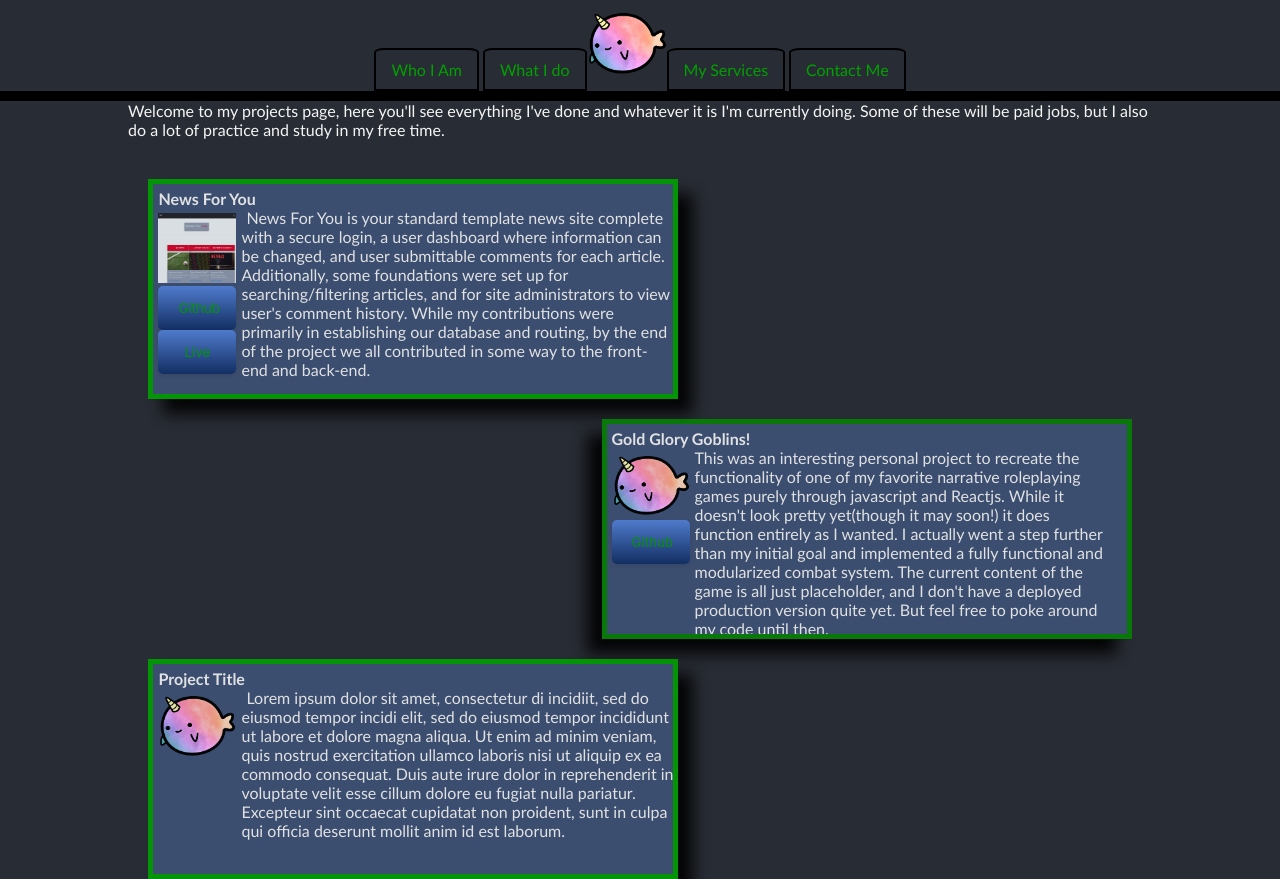
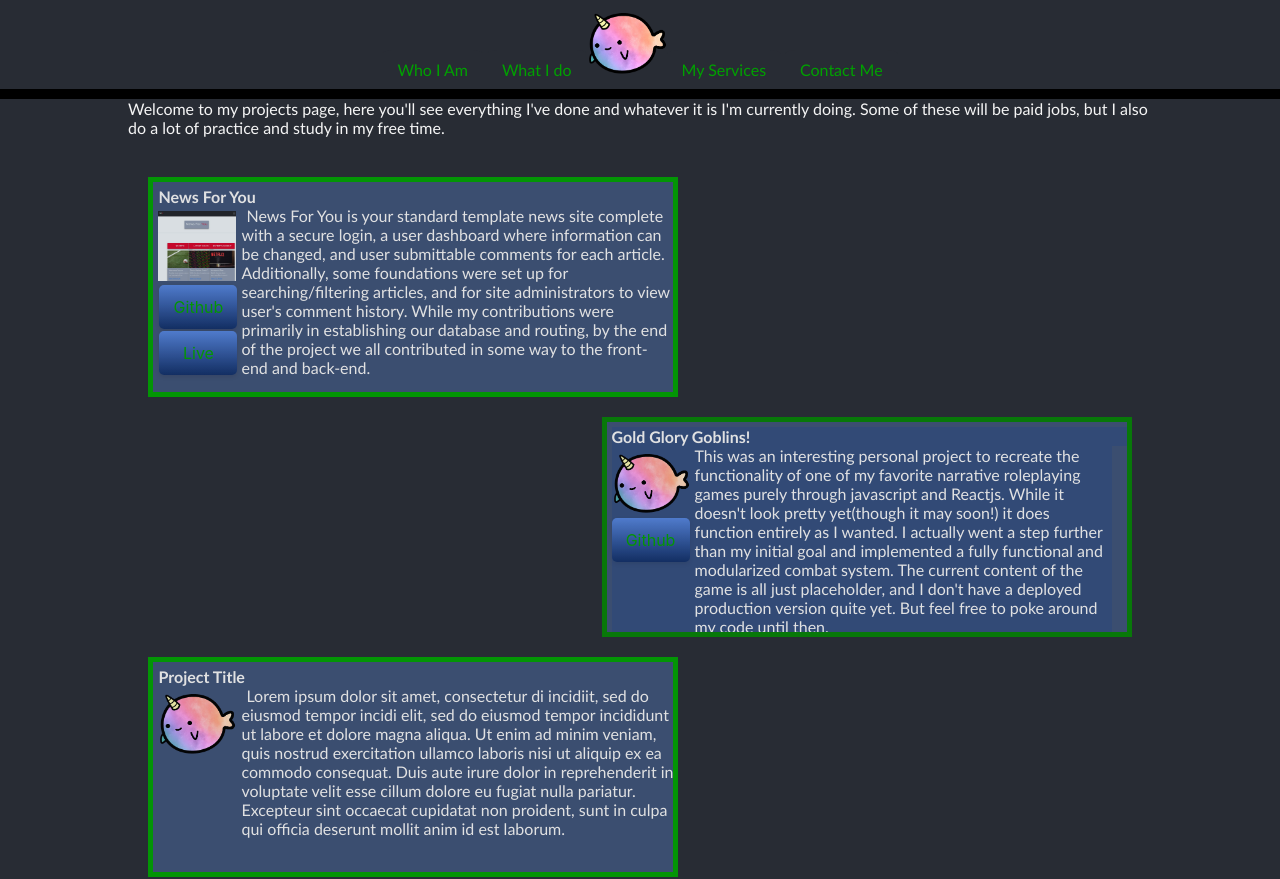
Before and after one commit to Ez-M/My-Portfolio, a React (Create React App) app: page / in a window 1280 px wide. Both pictures are taken after a click on the button "What I do". Built offline with nearby package versions, Linux system fonts and the light colour scheme.

Commit message:
buttons in project page now function as links but look like buttons

```diff
--- a/src/App.css
+++ b/src/App.css
@@ -99,14 +99,14 @@
   text-decoration: none;
   display: inline-block;
 
-  border: 2px black solid;
+  /* border: 1px black solid; */
   border-radius: 10% 10% 0% 0%;
   transition-duration: 0.4s;
 }
 
-.NavbarMain .btnpad {
-  /* margin-left: 10px; */
-}
+/* .NavbarMain .btnpad {
+  margin-left: 10px;
+} */
 
 
 .NavbarMain img:hover {
@@ -227,7 +227,7 @@
 
   background-color: rgb(62, 82, 119);
   overflow: hidden;
-  box-shadow: 15px 15px 15px black;
+  /* box-shadow: 15px 15px 15px black; */
   transition: 500ms;
   opacity: 90%;
 
@@ -250,9 +250,16 @@
 
 
 .ProjectsMain .card1:hover {
-  box-shadow: -20px 20px 10px black;
+  /* box-shadow: -20px 20px 10px black; */
   transition: 500ms;
   border-color: rgb(0, 161, 0);
+
+  box-shadow: rgba(0, 161, 0, 0.4) -5px 5px,
+  rgba(0, 161, 0, 0.3) -10px 10px,
+  rgba(0, 161, 0, 0.2) -15px 15px,
+  rgba(0, 161, 0, 0.1) -20px 20px,
+  rgba(0, 161, 0, 0.05) -25px 25px;
+
   opacity: 100%;
 
 }
@@ -269,7 +276,8 @@
   margin: 5px;
 }
 
-.ProjectsMain .imgHolder button {
+.ProjectsMain .imgHolder a{
+
 
   background-color: rgb(0, 161, 0);
   /*
@@ -286,7 +294,7 @@
   line-height: 44px;
   outline: 0;
   overflow: hidden;
-  padding: 0 20px;
+  /* padding: 0 20px; */
   pointer-events: auto;
   position: relative;
   text-align: center;
@@ -298,8 +306,12 @@
   width: 100%;
   z-index: 9;
   border: 0;
+
+  text-decoration: none;
+
+  width: 100%;
 }
-.ProjectsMain .imgHolder button:hover {
+.ProjectsMain .imgHolder a:hover {
   background: rgb(17, 47, 104);
 }
 
@@ -322,7 +334,7 @@
 }
 
 .ProjectsMain .card2 *{
-  background-color: rgb(62, 82, 119);
+  background-color: rgb(52, 78, 126);
 }
 
 
@@ -340,7 +352,7 @@
 
   background-color: rgb(62, 82, 119);
   overflow: hidden;
-  box-shadow: -15px 15px 15px black;
+  /* box-shadow: -15px 15px 15px black; */
   transition: 500ms;
   opacity: 90%;
 
@@ -350,7 +362,13 @@
 
 
 .ProjectsMain .card2:hover {
-  box-shadow: 20px 20px 10px black;
+  /* box-shadow: 20px 20px 10px black; */
+
+  box-shadow: rgba(0, 161, 0, 0.4) 5px 5px,
+  rgba(0, 161, 0, 0.3) 10px 10px,
+  rgba(0, 161, 0, 0.2) 15px 15px,
+  rgba(0, 161, 0, 0.1) 20px 20px,
+  rgba(0, 161, 0, 0.05) 25px 25px;
   transition: 500ms;
   border-color: rgb(0, 161, 0);
   opacity: 100%;
--- a/src/components/projects.js
+++ b/src/components/projects.js
@@ -19,8 +19,8 @@ function Projects() {
           <h4>News For You</h4>
           <div className="imgHolder">
           <img src={NFYThumb} alt="Project Thumbnail" />
-          <button href="https://github.com/Ez-M/Gold-Glory-Goblins" >Github</button> <br/>
-          <button href="https://blooming-mesa-06853.herokuapp.com">Live</button>
+          <a href="https://github.com/Ez-M/Gold-Glory-Goblins" >Github</a> <br/>
+          <a href="https://blooming-mesa-06853.herokuapp.com">Live</a>
           </div>
           <p>
             News For You is your standard template news site complete with a secure login,
@@ -37,7 +37,7 @@ function Projects() {
           <h4>Gold Glory Goblins!</h4>
           <div className="imgHolder">
           <img src={logo} alt="Project Thumbnail" />
-          <button href="https://github.com/Ez-M/Gold-Glory-Goblins" >Github</button>
+          <a href="https://github.com/Ez-M/Gold-Glory-Goblins" >Github</a>
           </div>
           <p>
           This was an interesting personal project to recreate the functionality of one
```
